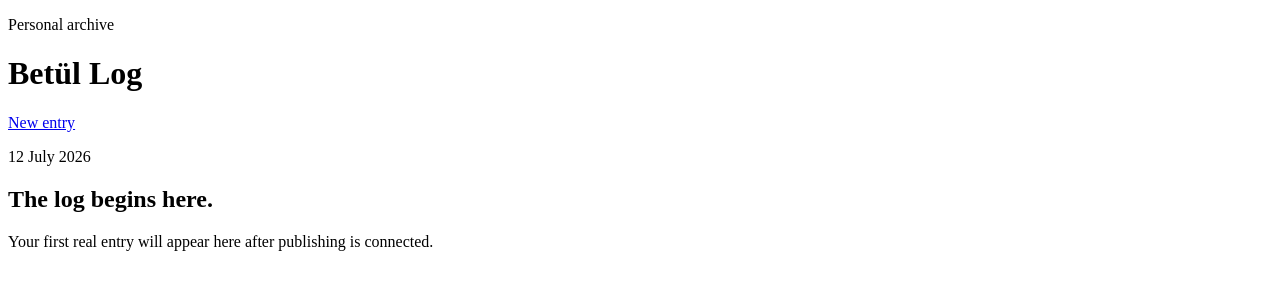
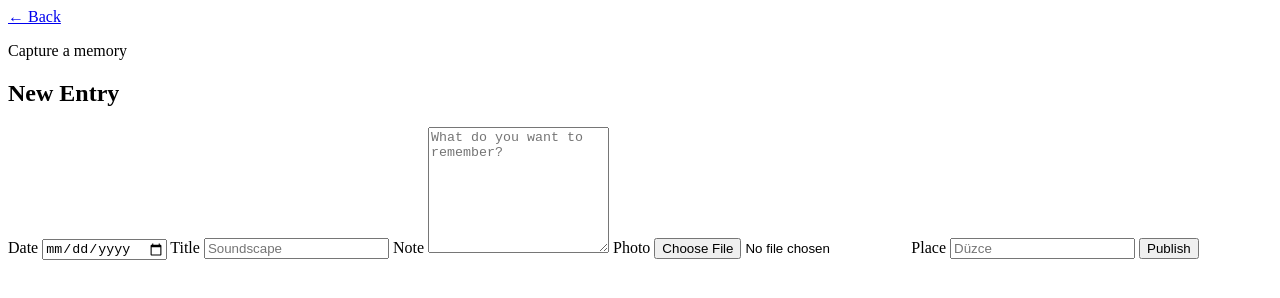
Before and after one commit to beyzabetulcelik/betul-log, a plain HTML site: page new.html in a window 1280 px wide. Drawn offline with Linux system fonts and the light colour scheme.

Commit message:
Update new.html

```diff
--- a/new.html
+++ b/new.html
@@ -3,25 +3,75 @@
 <head>
   <meta charset="utf-8">
   <meta name="viewport" content="width=device-width, initial-scale=1">
-  <title>Betül Log</title>
-  <link rel="stylesheet" href="./style.css">
+  <title>New Entry</title>
+  <link rel="stylesheet" href="style.css">
 </head>
 <body>
-  <main class="shell">
-    <header class="site-header">
-      <div>
-        <p class="eyebrow">Personal archive</p>
-        <h1>Betül Log</h1>
-      </div>
-      <a class="new-link" href="./new.html">New entry</a>
-    </header>
-    <section class="entries">
-      <article class="entry">
-        <p class="date">12 July 2026</p>
-        <h2>The log begins here.</h2>
-        <p>Your first real entry will appear here after publishing is connected.</p>
-      </article>
+  <main class="shell narrow">
+
+    <a class="back-link" href="index.html">← Back</a>
+
+    <section class="composer">
+
+      <p class="eyebrow">Capture a memory</p>
+
+      <h1>New Entry</h1>
+
+      <form id="entry-form">
+
+        <label>
+          Date
+          <input id="date" name="date" type="date" required>
+        </label>
+
+        <label>
+          Title
+          <input
+            type="text"
+            name="title"
+            placeholder="Soundscape"
+            required>
+        </label>
+
+        <label>
+          Note
+          <textarea
+            name="body"
+            rows="8"
+            placeholder="What do you want to remember?"
+            required></textarea>
+        </label>
+
+        <label>
+          Photo
+          <input
+            type="file"
+            name="photo"
+            accept="image/*">
+        </label>
+
+        <label>
+          Place
+          <input
+            type="text"
+            name="place"
+            placeholder="Düzce">
+        </label>
+
+        <button type="submit">
+          Publish
+        </button>
+
+        <p id="status"></p>
+
+      </form>
+
     </section>
+
   </main>
+
+  <script src="config.js"></script>
+  <script src="new.js"></script>
+
 </body>
 </html>
```
